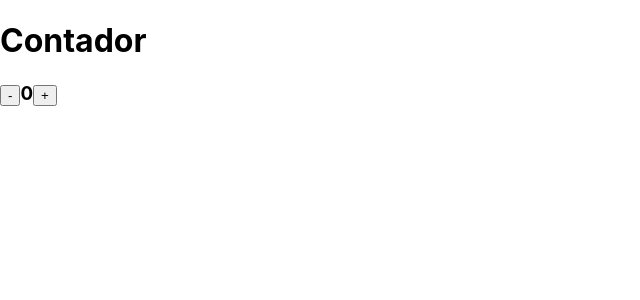
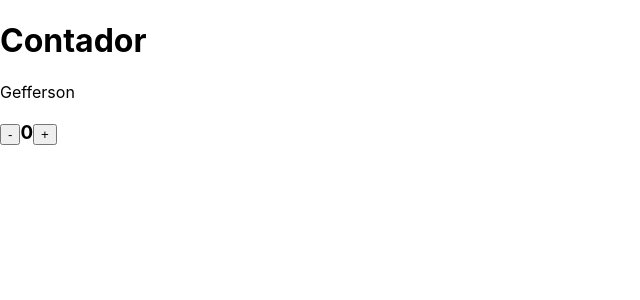
Before and after one commit to GeffersonST/Curso-React, a React (Create React App) app: page / in a window 1280 px wide. Shown: the top 300 px of the page, without its empty margins (0-640 px from the left). Built offline with nearby package versions, Linux system fonts and the light colour scheme.

Commit message:
Contador Final

```diff
--- a/src/App.js
+++ b/src/App.js
@@ -13,10 +13,15 @@ class App extends Component {
   aumentar() {
     let state = this.state;
     state.contador += 1;
+    state.nome = "Emile";
     this.setState(state);
   }
   diminuir() {
     let state = this.state;
+    if (state.contador === 0) {
+      alert("Chegou a zero!");
+      return;
+    }
     state.contador -= 1;
     this.setState(state);
   }
@@ -24,6 +29,7 @@ class App extends Component {
     return (
       <div>
         <h1>Contador</h1>
+        {this.state.nome}
         <h3>
           <button onClick={this.diminuir}> - </button>
           {this.state.contador}
```
